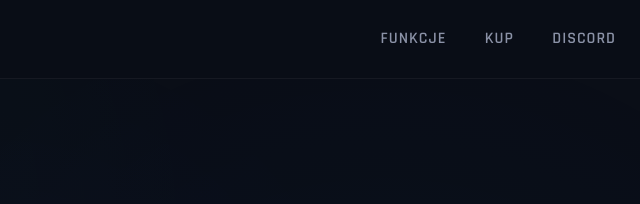
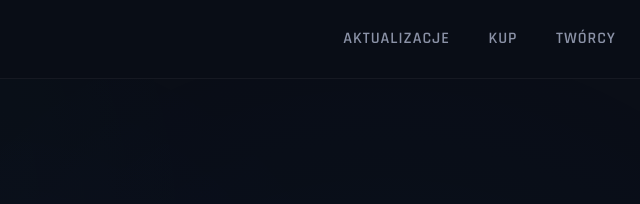
Before and after one commit to ogdrewno/NovaClient, a plain HTML site: page index.html in a window 1280 px wide. Shown: the top 204 px of the page, 640-1280 px from the left. Drawn offline with Linux system fonts and the light colour scheme.

Commit message:
Update navigation links and section titles

```diff
--- a/index.html
+++ b/index.html
@@ -714,9 +714,9 @@
         <nav>
             <div class="logo">Nova Client</div>
             <ul class="nav-links">
-                <li><a href="#features" title="Funkcje Nova Client - minecraft cheat">Funkcje</a></li>
-                <li><a href="#modules" title="Kup Nova Client">Kup</a></li>
-                <li><a href="#community" title="Społeczność Nova Client">Discord</a></li>
+                <li><a href="#aktualizacje" title="Aktualizacje Nova Client - minecraft cheat">Aktualizacje
+                <li><a href="#features" title="Kup Nova Client">Kup</a></li>
+                <li><a href="#modules" title="Twórcy Nova Client">Twórcy</a></li>
             </ul>
         </nav>
     </header>
@@ -804,7 +804,7 @@
     </article>
 
     <!-- Stats Section -->
-    <h2 class="section-title" data-scroll>Metody Płatności</h2>
+    <h2 class="section-title" id="aktualizacje" data-scroll>Metody Płatności</h2>
     <section class="stats">
         <div class="stat-card" data-scroll>
             <div class="stat-number">💳 PSC</div>
@@ -852,7 +852,7 @@
         <div class="community-content" data-scroll>
             <h2>Twórcy Nova Client</h2>
             <p><strong>👨‍💻 xWymyslony</strong> - Browser Developer</p>
-            <p><strong>👨‍💻 Vayrix</strong> - Client-Developer</p>
+            <p><strong>👨‍💻 Vayrix</strong> - Client Developer</p>
         </div>
     </section>
 
```
